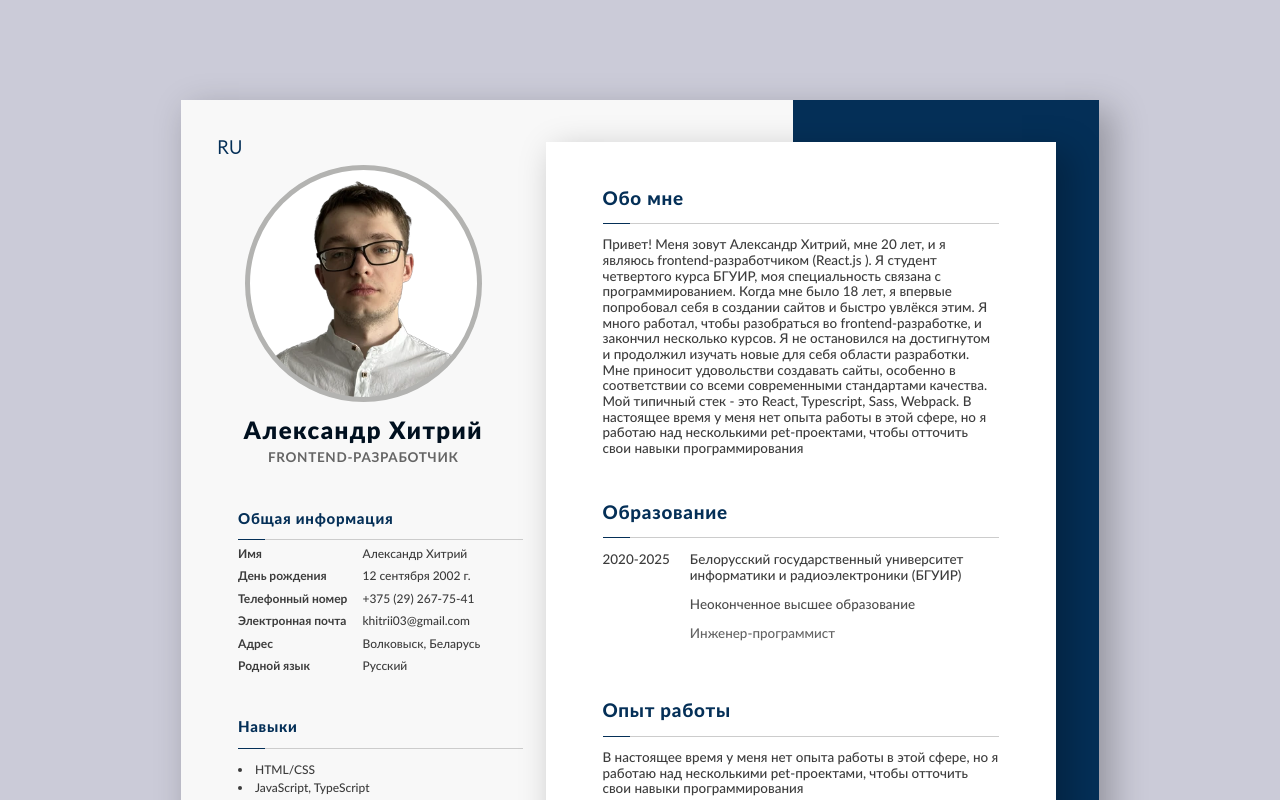
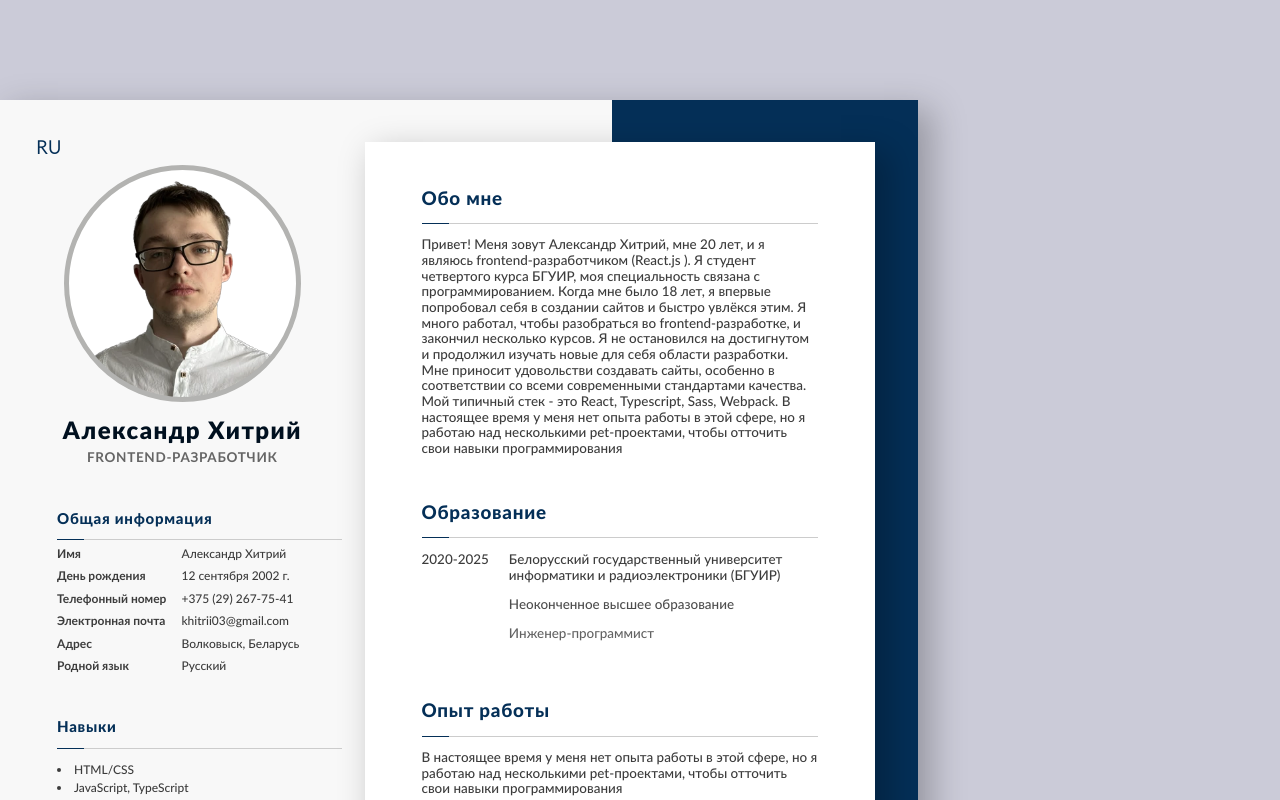
Before and after one commit to foxnorth228/foxnorth228, a React app: page / in a window 1280 px wide. Shown: the top 800 px of the page. Built offline with nearby package versions, Linux system fonts and the light colour scheme.

Commit message:
fix: change width

```diff
--- a/src/pages/App/style.scss
+++ b/src/pages/App/style.scss
@@ -30,6 +30,8 @@
 html {
     box-sizing: border-box;
     background-color: rgb(203, 203, 216);
+    width: fit-content;
+    height: min-content;
 }
 
 *,
```
